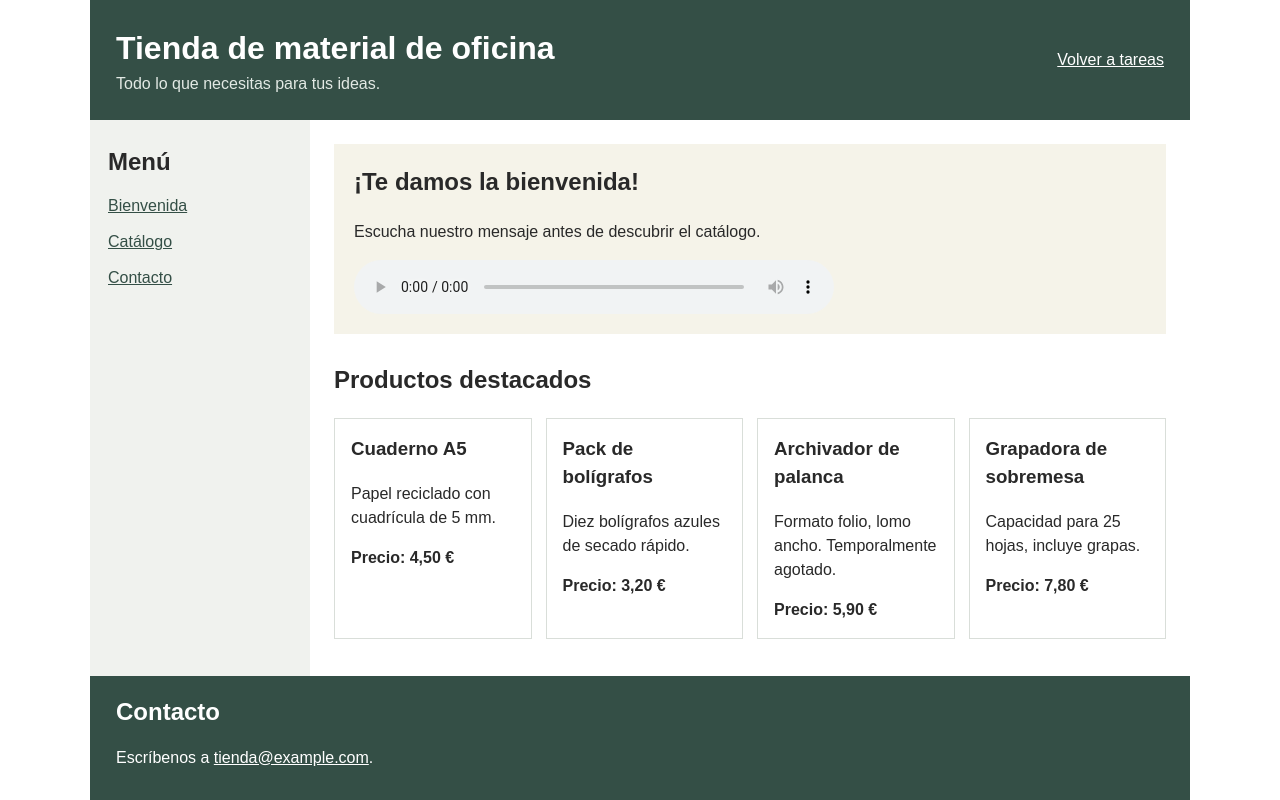
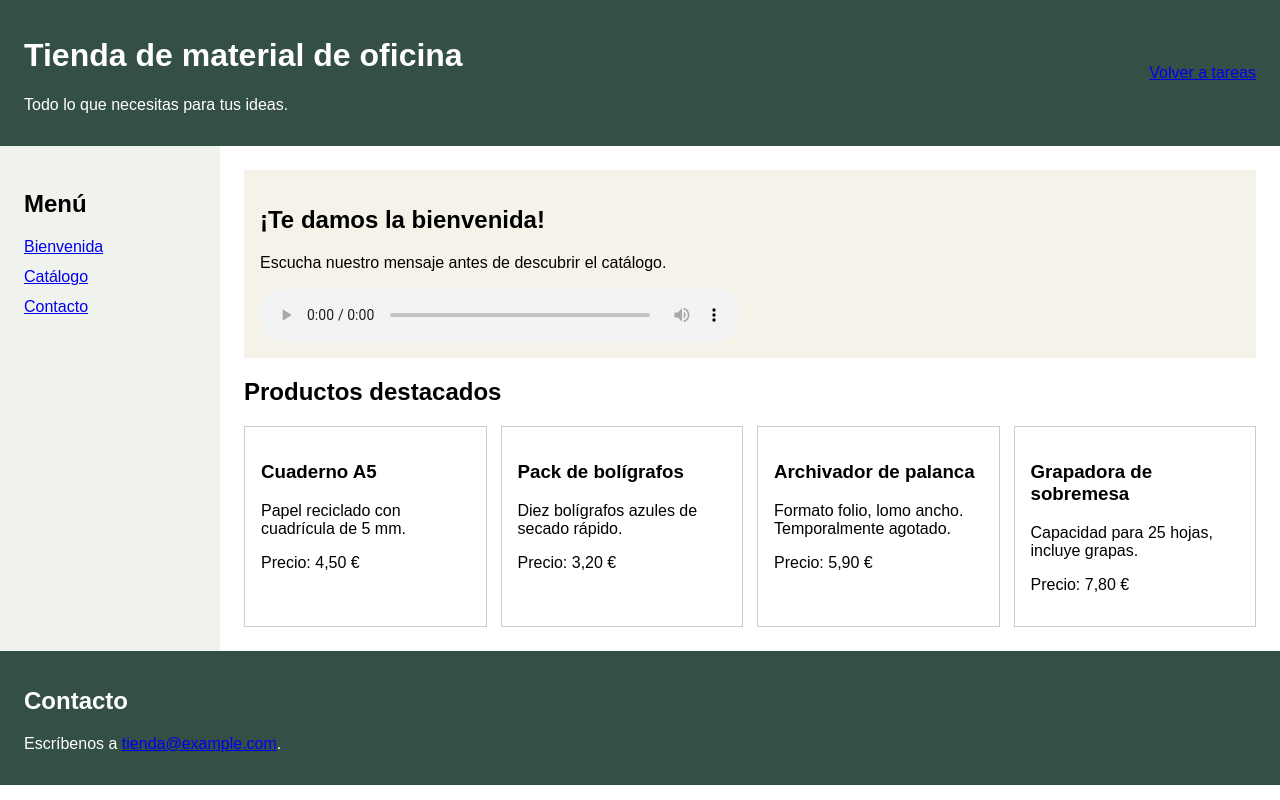
Before and after one commit to altedante4-cyber/DAW-Diseno-de-Interfaz, a plain HTML site: page ejercicios/c8-audio/index.html in a window 1280 px wide. Drawn offline with Linux system fonts and the light colour scheme.

Commit message:
Simplificar estilos de la actividad C8

```diff
--- a/ejercicios/c8-audio/styles.css
+++ b/ejercicios/c8-audio/styles.css
@@ -1,12 +1,6 @@
-* {
-    box-sizing: border-box;
-}
-
 body {
     margin: 0;
-    color: #292929;
     font-family: Arial, sans-serif;
-    line-height: 1.5;
 }
 
 .contenedor {
@@ -15,75 +9,43 @@ body {
         "cabecera cabecera"
         "lateral contenido"
         "pie pie";
-    grid-template-columns: 220px minmax(0, 1fr);
-    max-width: 1100px;
-    min-height: 100vh;
-    margin: 0 auto;
+    grid-template-columns: 220px 1fr;
 }
 
 header {
     grid-area: cabecera;
     display: flex;
+    justify-content: space-between;
     align-items: center;
-    justify-content: space-between;
-    gap: 20px;
-    padding: 18px 26px;
-    color: #fff;
+    padding: 16px 24px;
+    color: white;
     background: #344f46;
-}
-
-header h1,
-header p,
-aside h2,
-footer h2 {
-    margin: 0;
-}
-
-header p {
-    color: #e2e9e4;
-}
-
-header a {
-    color: #fff;
 }
 
 aside {
     grid-area: lateral;
-    padding: 24px 18px;
+    padding: 24px;
     background: #f0f2ee;
 }
 
 aside nav {
     display: grid;
     gap: 12px;
-    margin-top: 14px;
-}
-
-aside a {
-    color: #344f46;
 }
 
 main {
     grid-area: contenido;
-    min-width: 0;
     padding: 24px;
 }
 
 .bienvenida {
-    margin-bottom: 28px;
-    padding: 20px;
+    padding: 16px;
     background: #f5f3e9;
-}
-
-.bienvenida h2,
-.bienvenida p {
-    margin-top: 0;
 }
 
 audio {
     display: block;
     width: min(100%, 480px);
-    margin-top: 14px;
 }
 
 .productos {
@@ -95,31 +57,14 @@ audio {
 .productos article {
     flex: 1 1 190px;
     padding: 16px;
-    border: 1px solid #d9ded9;
-}
-
-.productos h3 {
-    margin-top: 0;
-}
-
-.productos p:last-child {
-    margin-bottom: 0;
-    font-weight: bold;
+    border: 1px solid #ccc;
 }
 
 footer {
     grid-area: pie;
-    padding: 18px 26px;
-    color: #fff;
+    padding: 16px 24px;
+    color: white;
     background: #344f46;
-}
-
-footer p {
-    margin-bottom: 0;
-}
-
-footer a {
-    color: #fff;
 }
 
 @media (max-width: 650px) {
@@ -129,20 +74,11 @@ footer a {
             "lateral"
             "contenido"
             "pie";
-        grid-template-columns: minmax(0, 1fr);
+        grid-template-columns: 1fr;
     }
 
     header {
         align-items: flex-start;
         flex-direction: column;
     }
-
-    aside nav {
-        display: flex;
-        flex-wrap: wrap;
-    }
-
-    main {
-        padding: 18px;
-    }
 }
```
Also changed, not shown: ejercicios/c8-audio/captura-c8.png.
